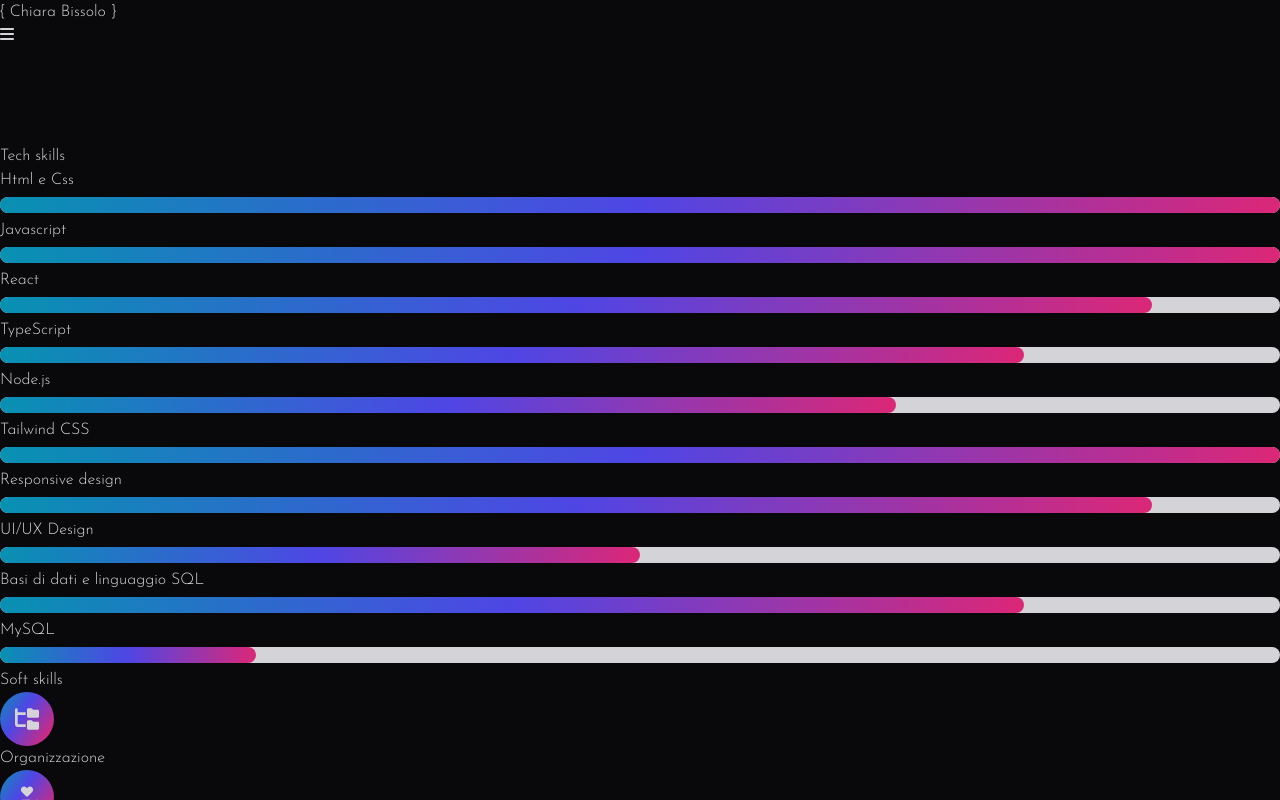
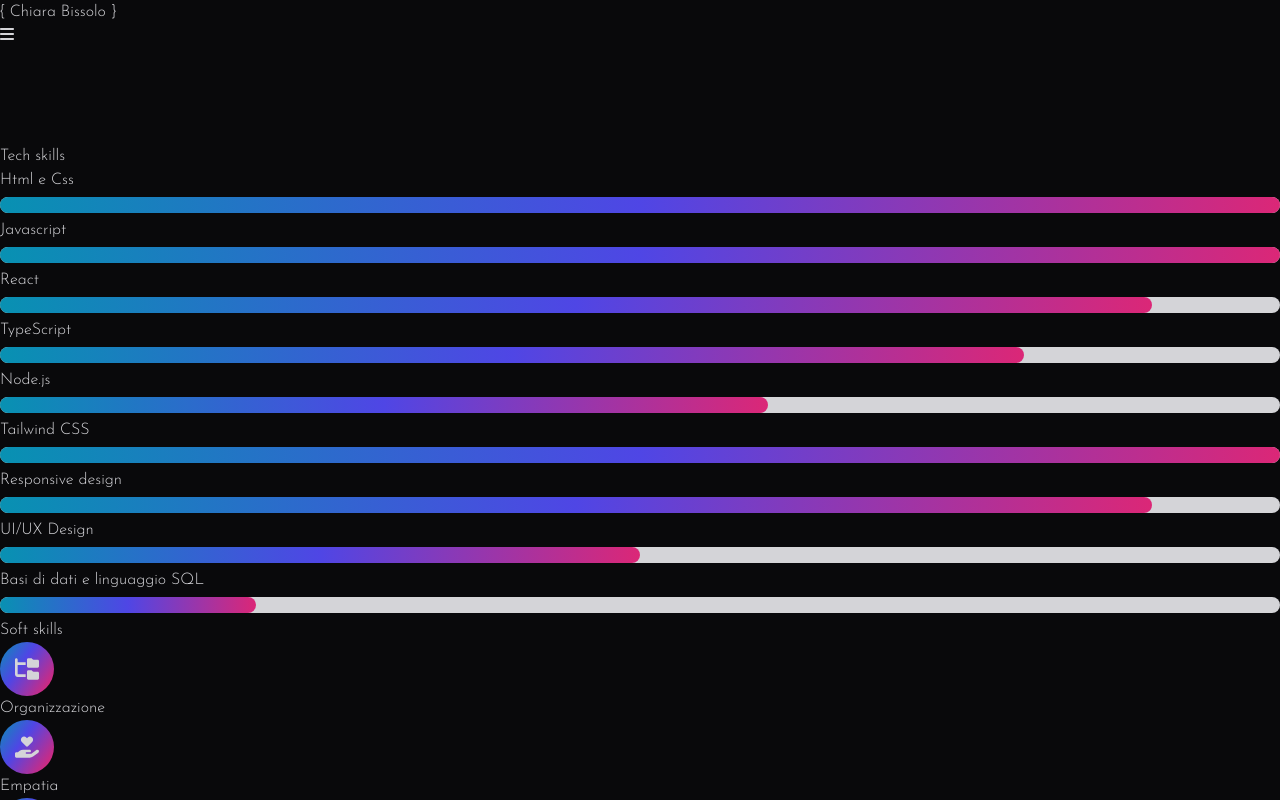
Before and after one commit to chiarabis/portfolio, a React (Vite) app: page /skills in a window 1280 px wide. Shown: the top 800 px of the page. Built offline with nearby package versions, Linux system fonts and the light colour scheme.

Commit message:
Update SkillSection.jsx

```diff
--- a/src/components/SkillSection.jsx
+++ b/src/components/SkillSection.jsx
@@ -5,27 +5,16 @@ import { useRef } from 'react';
 
 
 export default function SkillSection() {
-    /*const handleDownload = () => {
-        const pdfFilePath = '/files/cv.pdf';
-        const link = document.createElement('a');
-        link.href = pdfFilePath;
-        link.download = 'CV-ChiaraBissolo.pdf';
-        document.body.appendChild(link);
-        link.click();
-        document.body.removeChild(link);
-    };*/
-
     const techSkills = [
         { name: 'Html e Css', percentage: 100 },
         { name: 'Javascript', percentage: 100 },
         { name: 'React', percentage: 90 },
         { name: 'TypeScript', percentage: 80 },
-        { name: 'Node.js', percentage: 70 },
+        { name: 'Node.js', percentage: 60 },
         { name: 'Tailwind CSS', percentage: 100 },
         { name: 'Responsive design', percentage: 90},
         { name: 'UI/UX Design', percentage: 50 },
-        { name: 'Basi di dati e linguaggio SQL', percentage: 80 },
-        { name: 'MySQL', percentage: 20 }
+        { name: 'Basi di dati e linguaggio SQL', percentage: 20 },
     ];
 
     const softSkills = [
```
